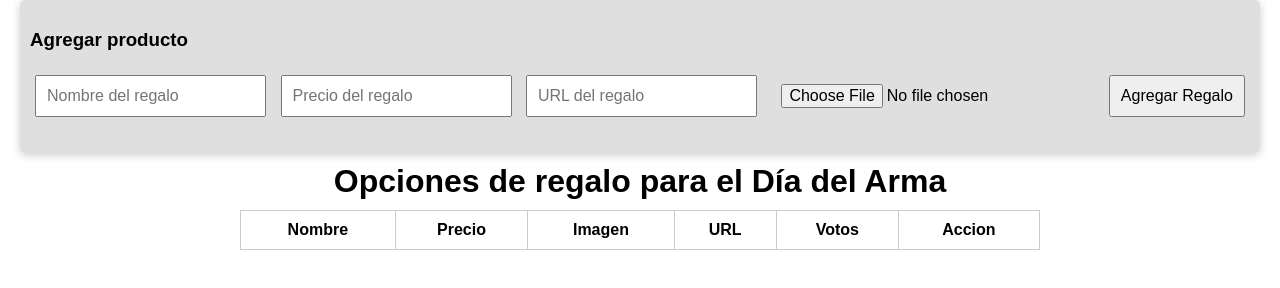
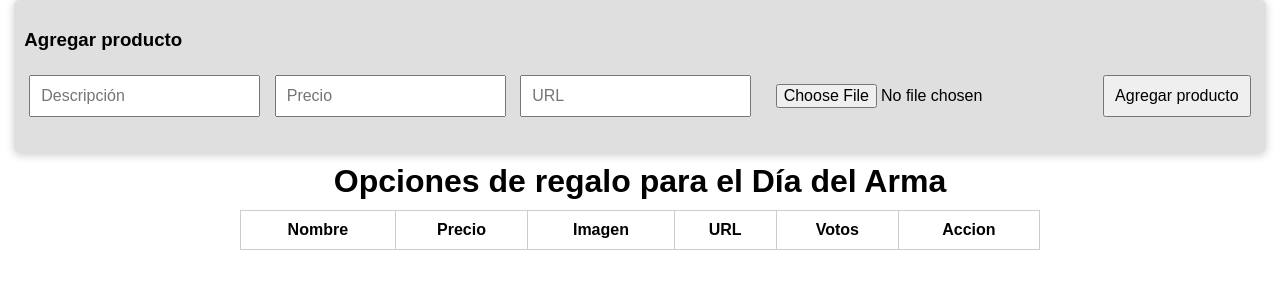
Before and after one commit to Diegolisdal/Dia-Infanteria, a plain HTML site: page index.html in a window 1280 px wide. Drawn offline with Linux system fonts and the light colour scheme; no server answers.

Commit message:
Update index.html

```diff
--- a/index.html
+++ b/index.html
@@ -12,11 +12,11 @@
         <h3>Agregar producto</h3>
         <!-- Formulario para agregar nuevos regalos -->
         <form id="giftForm">
-            <input type="text" id="itemName" placeholder="Nombre del regalo" required>
-            <input type="number" step="0.01" id="itemPrice" placeholder="Precio del regalo" required>
-            <input type="url" id="itemUrl" placeholder="URL del regalo">
+            <input type="text" id="itemName" placeholder="Descripción" required>
+            <input type="number" step="0.01" id="itemPrice" placeholder="Precio" required>
+            <input type="url" id="itemUrl" placeholder="URL">
             <input type="file" id="itemImage" accept="image/*">
-            <button type="submit">Agregar Regalo</button>
+            <button type="submit">Agregar producto</button>
         </form>
     </div>
     <h1>Opciones de regalo para el Día del Arma</h1>
```
